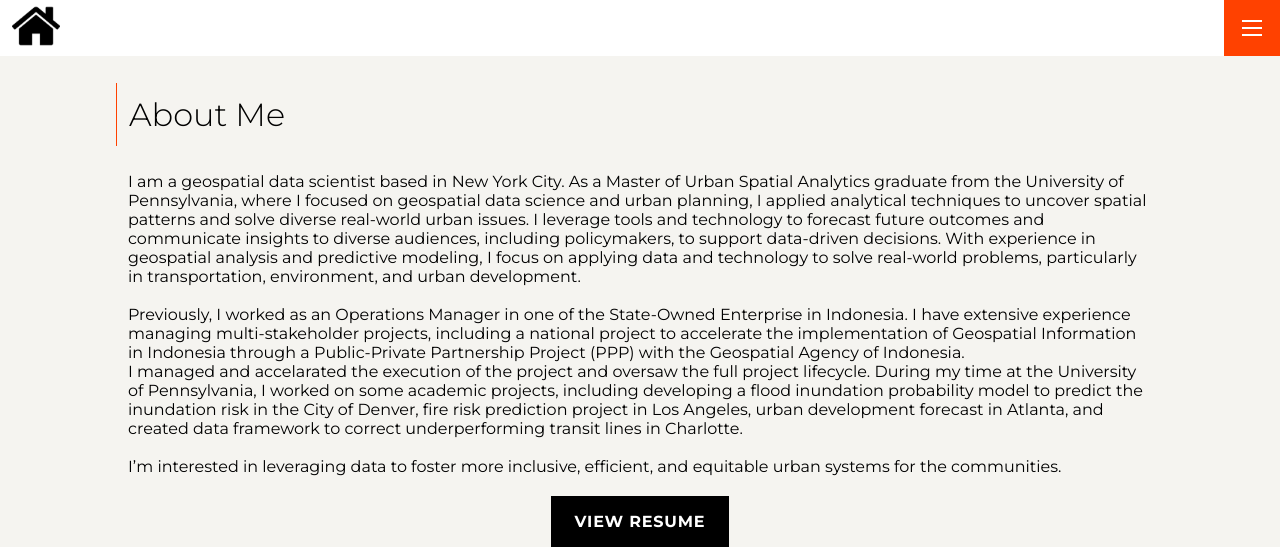
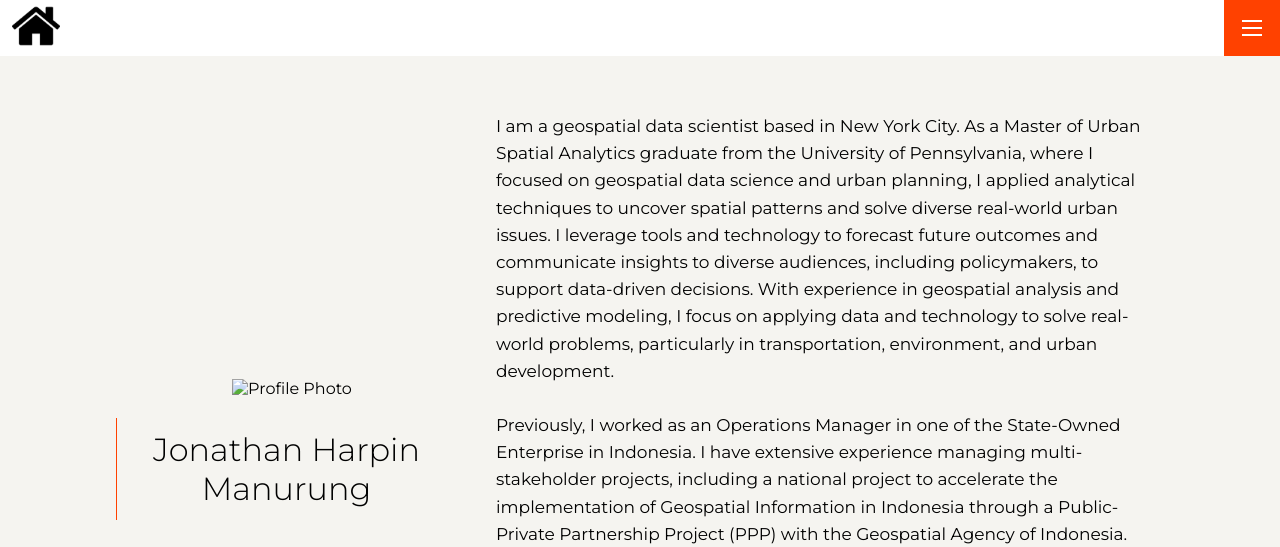
Before and after one commit to jonathan-manurung/portfolio, a Jekyll site: the page built from index.md, in a window 1280 px wide and 1400 px high. Shown: the top 547 px of the window. Built offline with Jekyll 4.4.1, drawn with Linux system fonts in a browser that asks for light colours; some of the changed text lies outside the part shown; grey boxes are pictures that could not be loaded.

Commit message:
Update home.html

```diff
--- a/_layouts/home.html
+++ b/_layouts/home.html
@@ -4,15 +4,46 @@ layout: default
 
 <main class="projects-main">
 
- <section class="about-container">
-    <h1>About Me</h1>
+  <section class="home-hero" style="display: flex; align-items: center; gap: 40px; margin: 40px 0;">
+
+    <!-- LEFT SIDE: PHOTO + NAME + CONTACTS -->
+    <div class="left-panel" style="flex: 1; text-align: center;">
+
+      <!-- Your Photo -->
+      <img
+       src="{{ site.data.settings.profile_image }}"
+       alt="Profile Photo"
+       style="width: {{ site.data.settings.image_width }};
+           height: {{ site.data.settings.image_width }};
+           border-radius: {% if site.data.settings.image_shape == 'round' %}50%{% else %}0{% endif %};
+           object-fit: cover;">
+
+      <!-- Your Name -->
+      <h1 style="margin-top: 20px;">Jonathan Harpin Manurung</h1>
+
+      <!-- Contact Icons -->
+      <div class="contact-icons" style="margin-top: 10px; font-size: 28px;">
+        <a href="mailto:jonathanhsmanurung@gmail.com" target="_blank">📧</a>
+        <a href="https://linkedin.com/in/jonathan-harpin-manurung" target="_blank">🔗</a>
+        <a href="https://github.com/yourusername" target="_blank">🐙</a>
+      </div>
+
+    </div>
+
+
+    <!-- RIGHT SIDE: ABOUT ME DESCRIPTION -->
+    <div class="right-panel" style="flex: 2; font-size: 17px; line-height: 1.6;">
       <p>
         I am a geospatial data scientist based in New York City. As a Master of Urban Spatial Analytics graduate from the University of Pennsylvania, where I focused on geospatial data science and urban planning, I applied analytical techniques to uncover spatial patterns and solve diverse real-world urban issues. I leverage tools and technology to forecast future outcomes and communicate insights to diverse audiences, including policymakers, to support data-driven decisions. With experience in geospatial analysis and predictive modeling, I focus on applying data and technology to solve real-world problems, particularly in transportation, environment, and urban development. <br> <br>
       Previously, I worked as an Operations Manager in one of the State-Owned Enterprise in Indonesia. I have extensive experience managing multi-stakeholder projects, including a national project to accelerate the implementation of Geospatial Information in Indonesia through a Public-Private Partnership Project (PPP) with the Geospatial Agency of Indonesia. <br> I managed and accelarated the execution of the project and oversaw the full project lifecycle. During my time at the University of Pennsylvania, I worked on some academic projects, including developing a flood inundation probability model to predict the inundation risk in the City of Denver, fire risk prediction project in Los Angeles, urban development forecast in Atlanta, and created data framework to correct underperforming transit lines in Charlotte. <br> <br>
-      I’m interested in leveraging data to foster more inclusive, efficient, and equitable urban systems for the communities.
+      I’m interested in leveraging data to foster more inclusive, efficient, and equitable urban systems for the communities. <br><br>
       </p>
+    </div>
+
   </section>
 
+
+  <!-- Resume button (optional) -->
   {% if site.data.settings.resume %}
     <section class="resume-button-container" style="text-align:center; margin: 20px 0;">
       <a class="button" href="{{ site.data.settings.resume }}" target="_blank">
@@ -20,7 +51,3 @@ layout: default
       </a>
     </section>
   {% endif %}
-
-  {% include projects.html %}
-
-</main>
```
Lines whose indentation alone changed are shown as unchanged.
